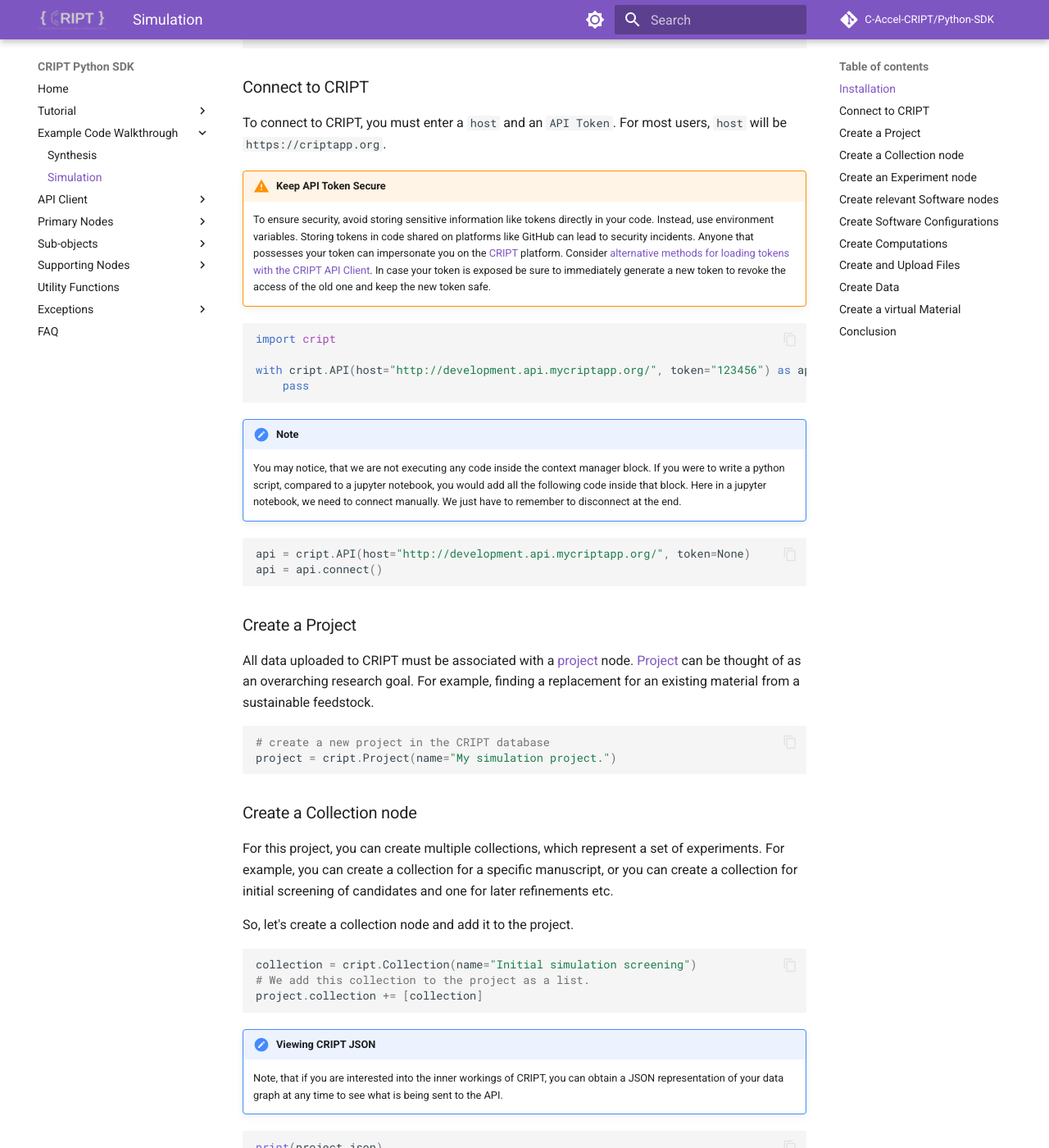
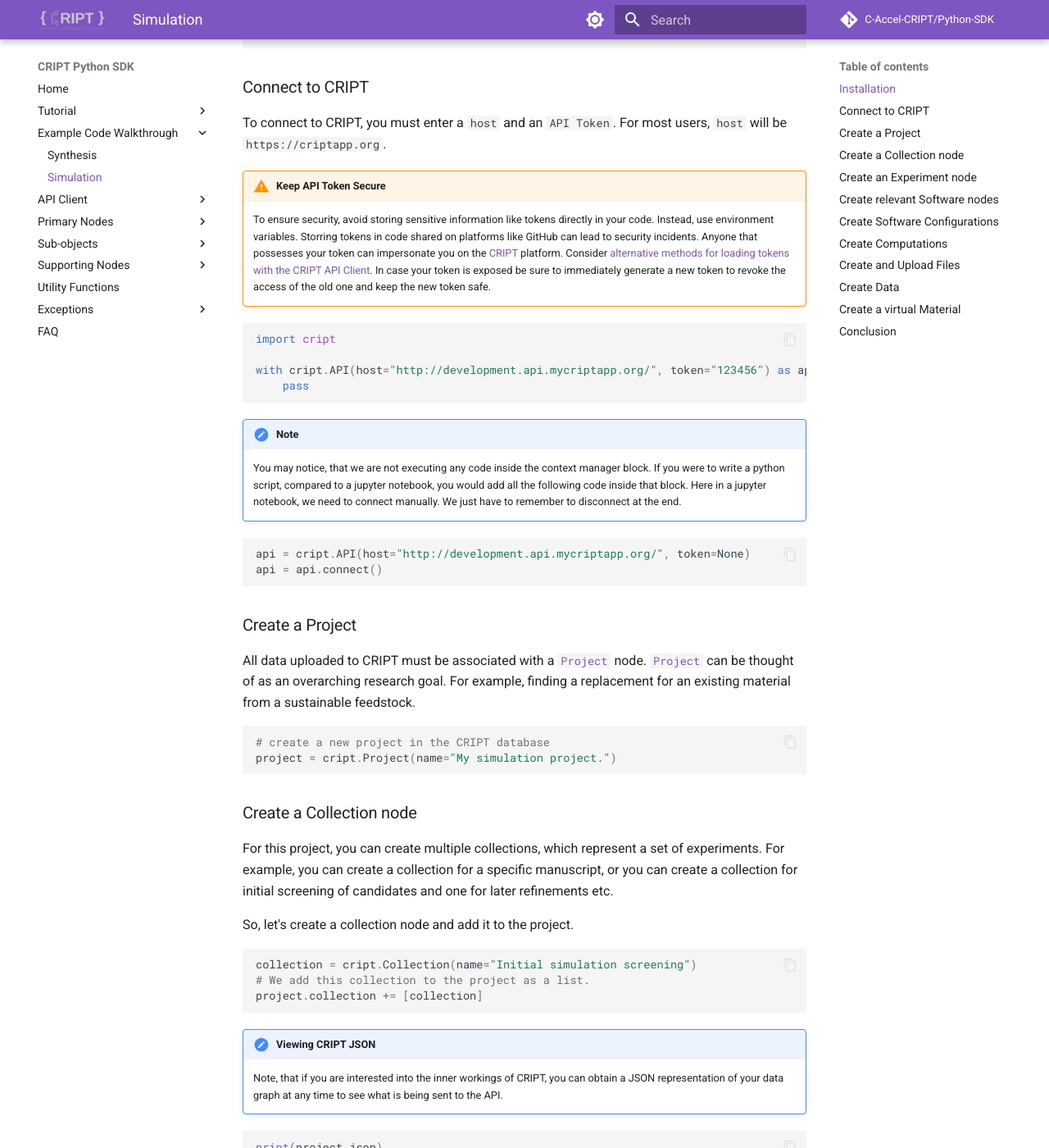
Before and after one commit to C-Accel-CRIPT/Python-SDK, an MkDocs documentation site: the page built from docs/examples/simulation.md, in a window 1280 px wide and 1400 px high, scrolled down 404 px. Shown: the whole window at 82% size. Built offline with MkDocs 1.6.1 and Material for MkDocs 9.7.7, drawn with Linux system fonts in a browser that asks for light colours; comment, search, counter and statistics services are not loaded; some of the changed lines change nothing that is shown; some of the changed text lies outside the part shown.

Commit message:
upgraded simulation.md
converted html links to MD links

* converted HTML links that open in a new tab to MD links that open in the same tab
     * MD links are better because:
         * more consistent with the rest of the documentation
         * make more sense to have in md file
         * MkDocs can catch broken MD links, but not broken HTML Links, so it gives us a layer of protection
* there were some places that there was opportunities to have links and I made the phrases into links

````diff
--- a/docs/examples/simulation.md
+++ b/docs/examples/simulation.md
@@ -35,7 +35,7 @@
 
     To ensure security, avoid storing sensitive information like tokens directly in your code.
     Instead, use environment variables.
-    Storing tokens in code shared on platforms like GitHub can lead to security incidents.
+    Storring tokens in code shared on platforms like GitHub can lead to security incidents.
     Anyone that possesses your token can impersonate you on the [CRIPT](https://criptapp.org/) platform.
     Consider [alternative methods for loading tokens with the CRIPT API Client](https://c-accel-cript.github.io/Python-SDK/api/api/#cript.api.api.API.__init__).
     In case your token is exposed be sure to immediately generate a new token to revoke the access of the old one
@@ -61,8 +61,8 @@
 
 ## Create a Project
 
-All data uploaded to CRIPT must be associated with a [project](../../nodes/primary_nodes/project) node.
-[Project](../../nodes/primary_nodes/project) can be thought of as an overarching research goal.
+All data uploaded to CRIPT must be associated with a [`Project`](../../nodes/primary_nodes/project) node.
+[`Project`](../../nodes/primary_nodes/project) can be thought of as an overarching research goal.
 For example, finding a replacement for an existing material from a sustainable feedstock.
 
 ```python
@@ -97,7 +97,7 @@
 
 ## Create an Experiment node
 
-The [collection node](../../nodes/primary_nodes/collection) holds a series of
+The [Collection node](../../nodes/primary_nodes/collection) holds a series of
 [Experiment nodes](../../nodes/primary_nodes/experiment) nodes.
 
 And we can add this experiment to the collection of the project.
@@ -109,8 +109,8 @@
 
 # Create relevant Software nodes
 
-[Software](../../nodes/subobjects/software) nodes refer to software that you use during your simulation experiment.
-In general `Software` nodes can be shared between project, and it is encouraged to do so if the software you are using is already present in the CRIPT project use it.
+[`Software`](../../nodes/primary_nodes/software) nodes refer to software that you use during your simulation experiment.
+In general [`Software`](../../nodes/primary_nodes/software) nodes can be shared between project, and it is encouraged to do so if the software you are using is already present in the CRIPT project use it.
 
 If They are not, you can create them as follows:
 
@@ -130,12 +130,13 @@
 
 # Create Software Configurations
 
-Now that we have our <a href="../../nodes/software" target="_blank">`Software`</a> nodes, we can create <a href="../../subobjects/software_configuration" target="_blank">`SoftwareConfiguration`</a> nodes.
-`SoftwareConfiguration` nodes are designed to let you specify details, about which algorithms from the software package you are using and log parameters for these algorithms.
+Now that we have our [`Software`](../../nodes/primary_nodes/software) nodes, we can create
+[`SoftwareConfiguration`](../../nodes/subobjects/software_configuration/) nodes. [`SoftwareConfigurations`](../../nodes/subobjects/software_configuration/) nodes are designed to let you specify details, about which algorithms from the software package you are using and log parameters for these algorithms.
 
-The `SoftwareConfigurations` are then used for constructing our <a href="../../nodes/computation" target="_blank">`Computation`</a> node, which describe the actual computation you are performing.
+The [`SoftwareConfigurations`](../../nodes/subobjects/software_configuration/) are then used for constructing our [`Computation`](../../nodes/primary_nodes/computation/) node, which describe the actual computation you are performing.
 
-We can also attach <a href="../../subobjects/algorithm" target="_blank">`Algorithm`</a> nodes to a <a href="../../subobjects/software_configuration" target="_blank">`SoftwareConfiguration`</a> node. The <a href="../../subobjects/algorithm" target="_blank">`Algorithm`</a> nodes may contain nested <a href="../../subobjects/parameter" target="_blank">`Parameter`</a> nodes, as shown in the example below.
+We can also attach [`Algorithm`](../../nodes/subobjects/algorithm) nodes to a [`SoftwareConfiguration`](../../nodes/subobjects/software_configuration)
+node. The [`Algorithm`](../../nodes/subobjects/algorithm) nodes may contain nested [`Parameter`](../../nodes/subobjects/parameter) nodes, as shown in the example below.
 
 
 
@@ -159,16 +160,16 @@
 ```
 
 !!! note "Algorithm keys"
-    The allowed `Algorithm` keys are listed under <a href="https://criptapp.org/keys/algorithm-key/" target="_blank">algorithm keys</a> in the CRIPT controlled vocabulary.
+    The allowed [`Algorithm`](../../nodes/subobjects/algorithm/) keys are listed under [algorithm keys](https://criptapp.org/keys/algorithm-key/) in the CRIPT controlled vocabulary.
 
 !!! note "Parameter keys"
-    The allowed `Parameter` keys are listed under <a href="https://criptapp.org/keys/parameter-key/" target="_blank">parameter keys</a> in the CRIPT controlled vocabulary.
+    The allowed [`Parameter`](../../nodes/subobjects/property/) keys are listed under [parameter keys](https://criptapp.org/keys/parameter-key/) in the CRIPT controlled vocabulary.
 
 
 # Create Computations
 
-Now that we've created some <a href="../../subobjects/software_configuration" target="_blank">`SoftwareConfiguration`</a> nodes, we can used them to build full <a href="../../nodes/computation" target="_blank">`Computation`</a> nodes.
-In some cases, we may also want to add <a href="../../subobjects/condition" target="_blank">`Condition`</a> nodes to our computation, to specify the conditions at which the computation was carried out. An example of this is shown below.
+Now that we've created some [`SoftwareConfiguration`](../../nodes/subobjects/software_configuration) nodes, we can used them to build full [`Computation`](../../nodes/primary_nodes/computation) nodes.
+In some cases, we may also want to add [`Condition`](../../nodes/subobjects/condition) nodes to our computation, to specify the conditions at which the computation was carried out. An example of this is shown below.
 
 
 ```python
@@ -232,10 +233,10 @@
 
 
 !!! note "Computation types"
-    The allowed `Computation` types are listed under <a href="https://criptapp.org/keys/computation-type/" target="_blank">computation types</a> in the CRIPT controlled vocabulary.
+    The allowed [`Computation`](../../nodes/primary_nodes/computation) types are listed under [computation types](https://criptapp.org/keys/computation-type/) in the CRIPT controlled vocabulary.
 
 !!! note "Condition keys"
-    The allowed `Condition` keys are listed under <a href="https://criptapp.org/keys/condition-key/" target="_blank">condition keys</a> in the CRIPT controlled vocabulary.
+    The allowed [`Condition`](../../nodes/subobjects/condition) keys are listed under [condition keys](https://criptapp.org/keys/condition-key/) in the CRIPT controlled vocabulary.
 
 
 # Create and Upload Files
@@ -250,17 +251,17 @@
 ```
 
 !!! note
-The `source` field should point to any file on your local filesystem.
+    The [source field](field should point to any ) should point to any file on your local filesystem.
 
 !!! info
-Depending on the file size, there could be a delay while the checksum is generated.
+    Depending on the file size, there could be a delay while the checksum is generated.
 
 Note, that we haven't uploaded the files to CRIPT yet, this is automatically performed, when the project is uploaded via `api.save(project)`.
 
 
 # Create Data
 
-Next, we'll create a <a href="../../nodes/data" target="_blank">`Data`</a> node which helps organize our <a href="../../nodes/file" target="_blank">`File`</a> nodes and links back to our <a href="../../nodes/computation" target="_blank">`Computation`</a> objects.
+Next, we'll create a [`Data`](../../nodes/primary_nodes/data) node which helps organize our [`File`](../../nodes/supporting_nodes/file) nodes and links back to our [`Computation`](../../nodes/primary_nodes/computation) objects.
 
 ```python
 packing_data = cript.Data(
@@ -295,9 +296,9 @@
 ```
 
 !!! note "Data types"
-    The allowed `Data` types are listed under the <a href="https://criptapp.org/keys/data-type/" target="_blank">data types</a> in the CRIPT controlled vocabulary.
+    The allowed [`Data`](../../nodes/primary_nodes/data) types are listed under the [data types](https://criptapp.org/keys/data-type/) in the CRIPT controlled vocabulary.
 
-Next, we'll link these <a href="../../nodes/data" target="_blank">`Data`</a> nodes to the appropriate <a href="../../nodes/computation" target="_blank">`Computation`</a> nodes.
+Next, we'll link these [`Data`](../../nodes/primary_nodes/data) nodes to the appropriate [`Computation`](../../nodes/primary_nodes/computation) nodes.
 
 ```python
 
@@ -312,13 +313,13 @@
 
 # Create a virtual Material
 
-Finally, we'll create a virtual material and link it to the <a href="../../nodes/computation" target="_blank">`Computation`</a> nodes that we've built.
+Finally, we'll create a virtual material and link it to the [`Computation`](../../nodes/primary_nodes/computation) nodes that we've built.
 
 ```py
 
 ```
 
-Next, let's add some [`Identifier`](../subobjects/identifier.md) nodes to the material to make it easier to identify and search.
+Next, let's add some [`Identifiers`](../../nodes/primary_nodes/material/#cript.nodes.primary_nodes.material.Material.identifiers) nodes to the material to make it easier to identify and search.
 
 ```py
 names = cript.Identifier(
@@ -342,9 +343,9 @@
 ```
 
 !!! note "Identifier keys"
-    The allowed `Identifier` keys are listed in the <a href="https://criptapp.org/keys/material-identifier-key/" target="_blank">material identifier keys</a> in the CRIPT controlled vocabulary.
+    The allowed [`Identifiers`](../../nodes/primary_nodes/material/#cript.nodes.primary_nodes.material.Material.identifiers) keys are listed in the [material identifier keys](https://criptapp.org/keys/material-identifier-key/) in the CRIPT controlled vocabulary.
 
-Let's also add some [`Property`](../subobjects/property.md) nodes to the `Material`, which represent its physical or virtual (in the case of a simulated material) properties.
+Let's also add some [`Property`](../../nodes/subobjects/property) nodes to the [`Material`](../../nodes/primary_nodes/material), which represent its physical or virtual (in the case of a simulated material) properties.
 
 ```py
 phase = cript.Property(key="phase", value="solid")
@@ -355,7 +356,7 @@
 ```
 
 !!! note "Material property keys"
-    The allowed material `Property` keys are listed in the <a href="https://criptapp.org/keys/material-property-key/" target="_blank">material property keys</a> in the CRIPT controlled vocabulary.
+    The allowed material [`Property`](../../nodes/subobjects/property) keys are listed in the [material property keys](https://criptapp.org/keys/material-property-key/) in the CRIPT controlled vocabulary.
 
 ```python
 identifiers = [{"names": ["poly(styrene)", "poly(vinylbenzene)"]}]
@@ -365,7 +366,7 @@
 polystyrene = cript.Material(name="virtual polystyrene", identifiers=identifiers)
 ```
 
-Finally, we'll create a [`ComputationalForcefield`](../subobjects/computational_forcefield.md) node and link it to the Material.
+Finally, we'll create a [`ComputationalForcefield`](../../nodes/subobjects/computational_forcefield) node and link it to the Material.
 
 
 ```python
@@ -380,7 +381,7 @@
 ```
 
 !!! note "Computational forcefield keys"
-    The allowed `ComputationalForcefield` keys are listed under the <a href="https://criptapp.org/keys/computational-forcefield-key/" target="_blank">computational forcefield keys</a> in the CRIPT controlled vocabulary.
+    The allowed [`ComputationalForcefield`](../../subobjects/computational_forcefield/) keys are listed under the [computational forcefield keys](https://criptapp.org/keys/computational-forcefield-key/) in the CRIPT controlled vocabulary.
 
 Now we can save the project to CRIPT (and upload the files) or inspect the JSON output
 
````
